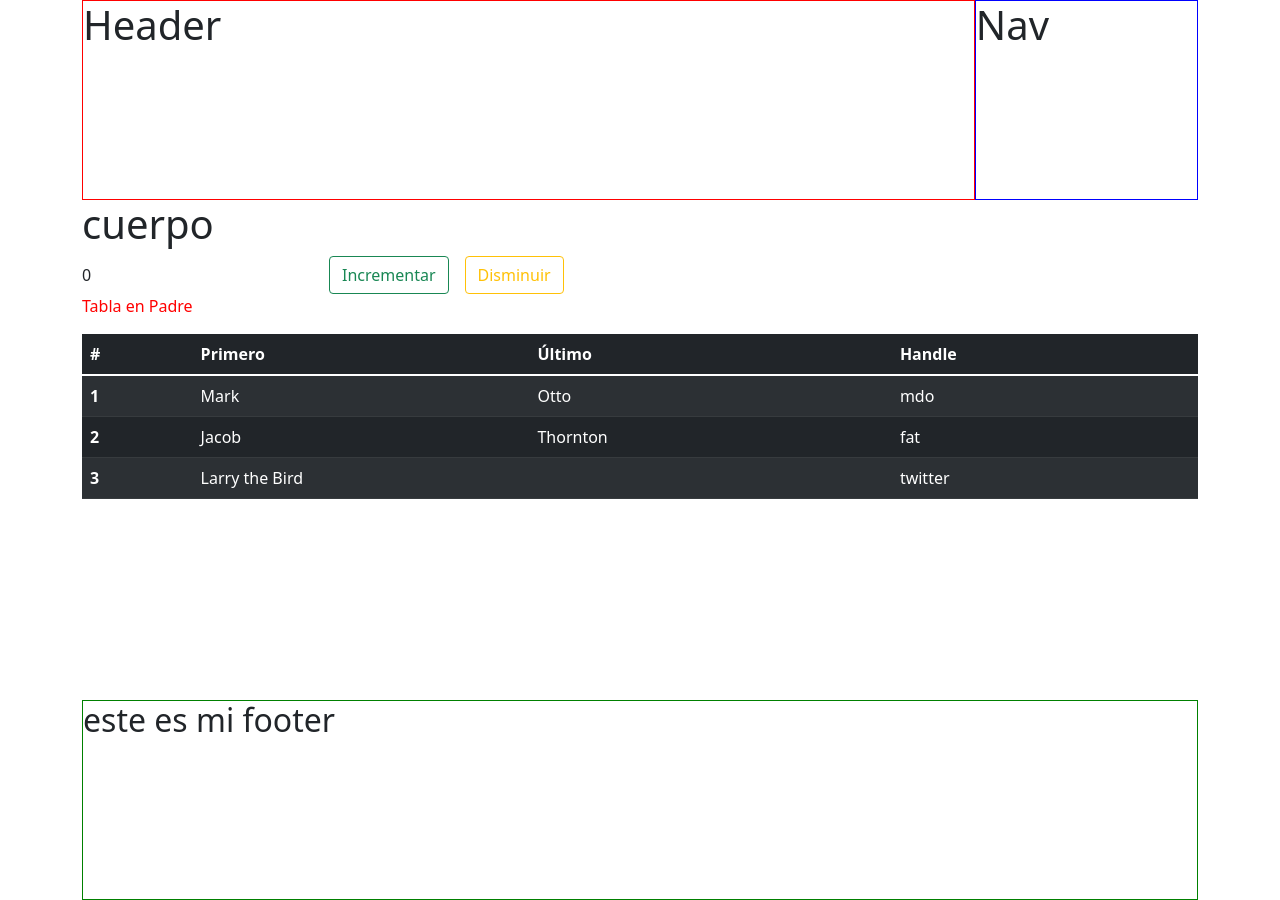
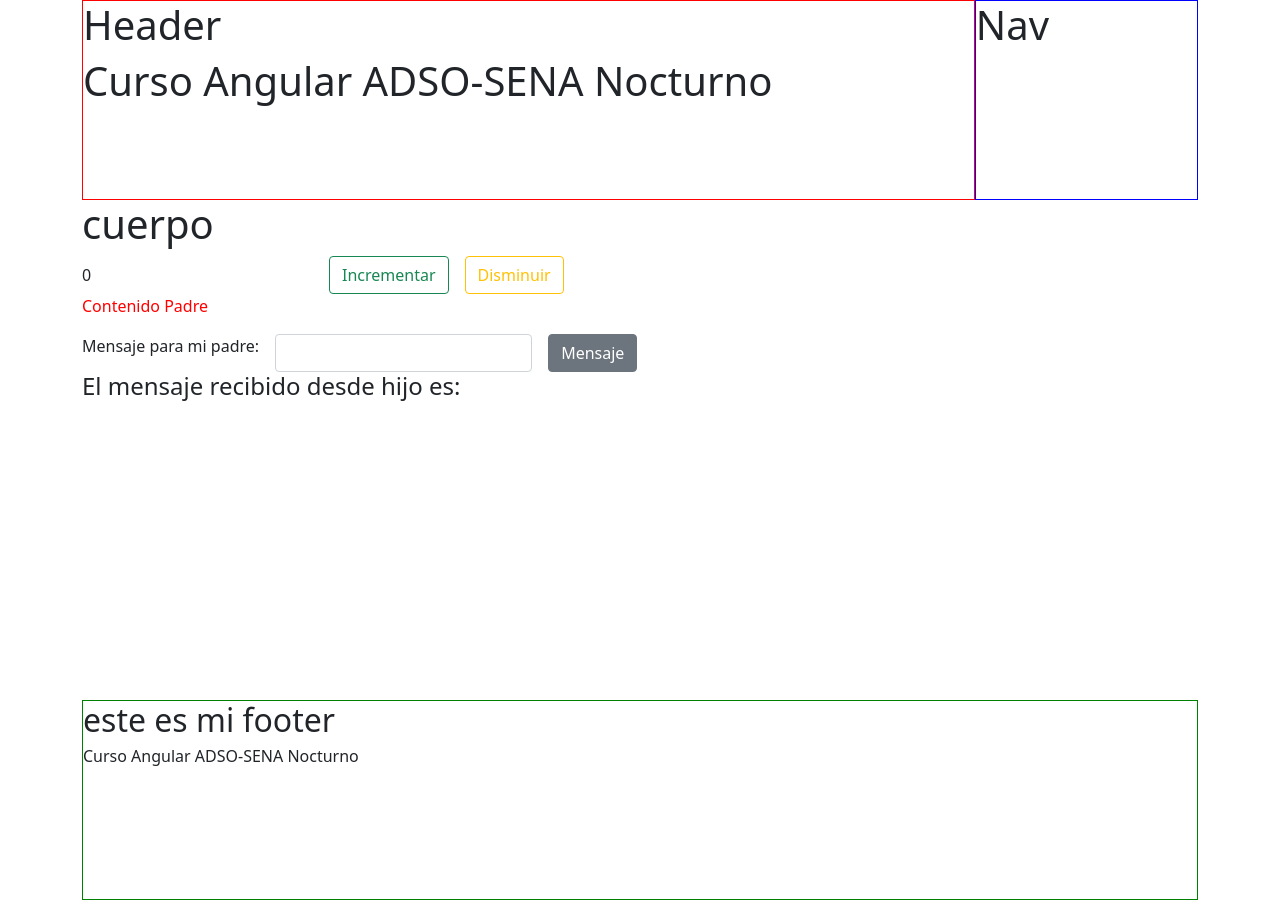
Before and after one commit to Camilodor/angularadso, an Angular app: page / in a window 1280 px wide. Built offline with nearby package versions, Linux system fonts and the light colour scheme.

Commit message:
Clase 22 Nov

```diff
--- a/src/app/app.component.html
+++ b/src/app/app.component.html
@@ -1,14 +1,14 @@
 <div class="container">
   <header class="item">
-    <app-header/>
+    <app-header [recibeTitulo]="title" />
   </header>
   <nav class="item">
-    <app-nav/>
+    <app-nav />
   </nav>
   <div class="cuerpo">
-    <app-cuerpo/>
+    <app-cuerpo />
   </div>
   <footer class="item">
-    <app-footer/>
+    <app-footer [recibeTiFo]="title" />
   </footer>
 </div>
--- a/src/app/app.component.ts
+++ b/src/app/app.component.ts
@@ -1,9 +1,9 @@
 import { Component } from '@angular/core';
 import { RouterOutlet } from '@angular/router';
+import { CuerpoComponent } from "./cuerpo/cuerpo.component";
+import { FooterComponent } from "./footer/footer.component";
 import { HeaderComponent } from './header/header.component';
 import { NavComponent } from "./nav/nav.component";
-import { CuerpoComponent } from "./cuerpo/cuerpo.component";
-import { FooterComponent } from "./footer/footer.component";
 
 
 @Component({
@@ -14,7 +14,6 @@
   styleUrl: './app.component.css'
 })
 export class AppComponent {
-  title = 'angularadsonoche Gol Colombia';
-  subtitulo = 'Quintero'
+  title = 'Curso Angular ADSO-SENA Nocturno';
 
 }
--- a/src/app/footer/footer.component.html
+++ b/src/app/footer/footer.component.html
@@ -1 +1,2 @@
 <h2>este es mi footer</h2>
+<h6>{{ recibeTiFo }}</h6>
--- a/src/app/footer/footer.component.ts
+++ b/src/app/footer/footer.component.ts
@@ -1,4 +1,4 @@
-import { Component } from '@angular/core';
+import { Component, Input } from '@angular/core';
 
 @Component({
   selector: 'app-footer',
@@ -9,4 +9,6 @@
 })
 export class FooterComponent {
 
+  @Input() recibeTiFo: String = '';
+
 }
--- a/src/app/header/header.component.html
+++ b/src/app/header/header.component.html
@@ -1 +1,2 @@
 <h1>Header</h1>
+<h1>{{ recibeTitulo }}</h1>
--- a/src/app/header/header.component.ts
+++ b/src/app/header/header.component.ts
@@ -1,4 +1,4 @@
-import { Component } from '@angular/core';
+import { Component, Input } from '@angular/core';
 
 @Component({
   selector: 'app-header',
@@ -9,4 +9,6 @@
 })
 export class HeaderComponent {
 
+  @Input() recibeTitulo: String = '';
+
 }
--- a/src/app/padre/padre.component.html
+++ b/src/app/padre/padre.component.html
@@ -1,30 +1,4 @@
-<p>Tabla en Padre</p>
-<table class="table table-dark table-striped">
-  <thead>
-    <tr>
-      <th scope="col">#</th>
-      <th scope="col">Primero</th>
-      <th scope="col">Último</th>
-      <th scope="col">Handle</th>
-    </tr>
-  </thead>
-  <tbody>
-    <tr>
-      <th scope="row">1</th>
-      <td>Mark</td>
-      <td>Otto</td>
-      <td>mdo</td>
-    </tr>
-    <tr>
-      <th scope="row">2</th>
-      <td>Jacob</td>
-      <td>Thornton</td>
-      <td>fat</td>
-    </tr>
-    <tr>
-      <th scope="row">3</th>
-      <td colspan="2">Larry the Bird</td>
-      <td>twitter</td>
-    </tr>
-  </tbody>
-</table>
+<p>Contenido Padre</p>
+<!--<app-hijo [recibeHijo]="mensajepadre" />-->
+<app-hijo (mensajeDesdeHijo)="recibirMensaje($event)" />
+<h4>El mensaje recibido desde hijo es: {{ mensajecibido }}</h4>
--- a/src/app/padre/padre.component.ts
+++ b/src/app/padre/padre.component.ts
@@ -9,5 +9,10 @@
   styleUrl: './padre.component.css'
 })
 export class PadreComponent {
+  //mensajepadre = "hola hijo"
+  mensajecibido: String = '';
 
+  recibirMensaje($event: String) {
+    this.mensajecibido = $event
+  }
 }
--- a/src/app/usuarios/hijo/hijo.component.html
+++ b/src/app/usuarios/hijo/hijo.component.html
@@ -1,2 +1,19 @@
-<p>hola soy el hijo!</p>
-<h1 class="nn"> segundo parrafo de hijo</h1>
+<!--<h1>El mensaje recibido fue: {{ recibeHijo }}</h1>-->
+<div class="row g-3">
+  <div class="col-auto">
+    <label for="entrada">Mensaje para mi padre: </label>
+  </div>
+  <div class="col-auto">
+    <input
+      class="form-control"
+      type="text"
+      id="entrada"
+      [(ngModel)]="mensaje"
+    />
+  </div>
+  <div class="col-auto">
+    <button class="btn btn-secondary" type="button" (click)="enviarMensaje()">
+      Mensaje
+    </button>
+  </div>
+</div>
--- a/src/app/usuarios/hijo/hijo.component.ts
+++ b/src/app/usuarios/hijo/hijo.component.ts
@@ -1,12 +1,21 @@
-import { Component } from '@angular/core';
+import { Component, Output, EventEmitter } from '@angular/core';
+import { FormsModule } from '@angular/forms';
 
 @Component({
   selector: 'app-hijo',
   standalone: true,
-  imports: [],
+  imports: [FormsModule],
   templateUrl: './hijo.component.html',
   styleUrl: './hijo.component.css'
 })
 export class HijoComponent {
 
+  //@Input() recibeHijo: String = '';
+  @Output() mensajeDesdeHijo = new EventEmitter<string>()
+
+  mensaje: string = '';
+
+  enviarMensaje() {
+    this.mensajeDesdeHijo.emit(this.mensaje)
+  }
 }
```
